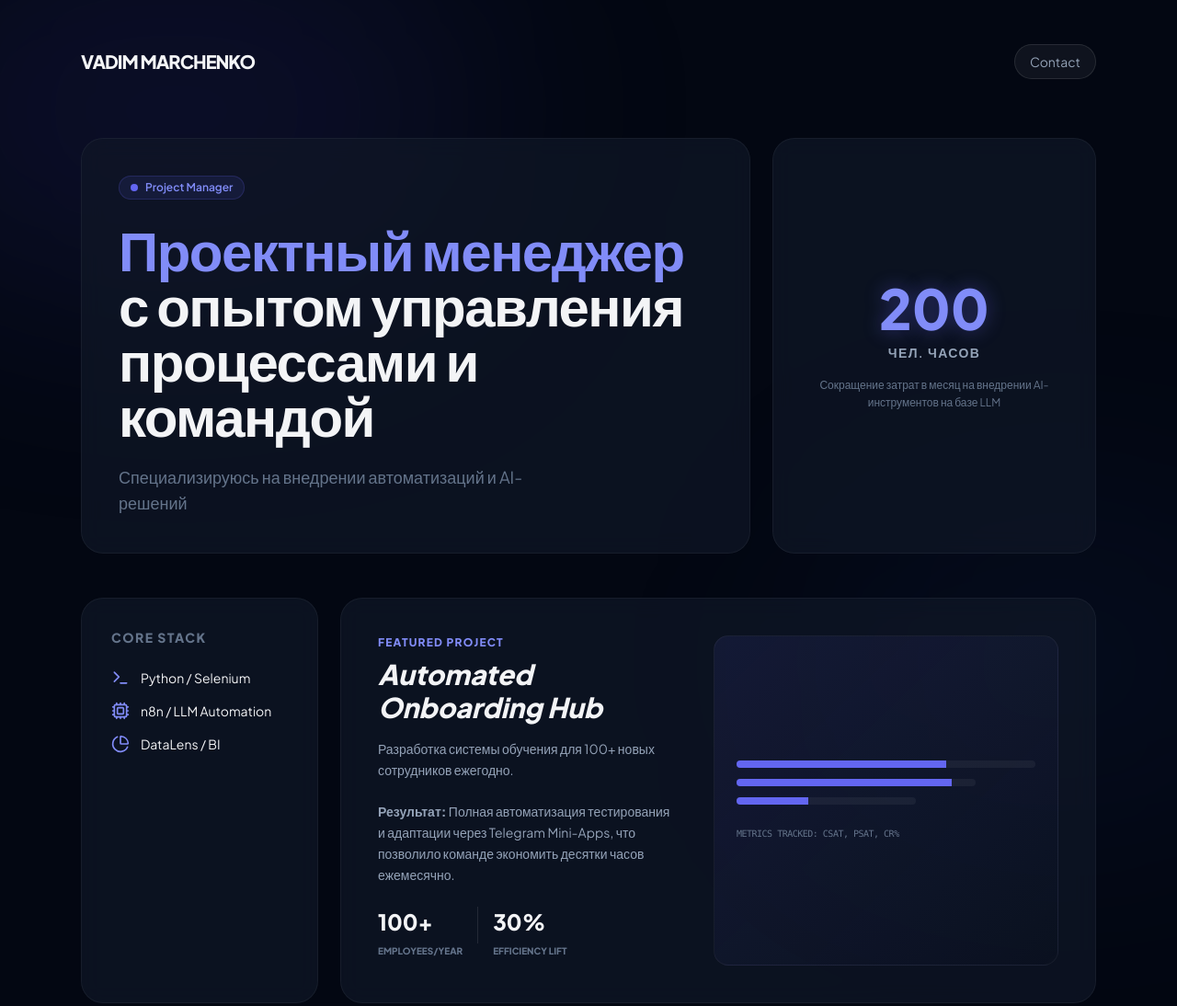
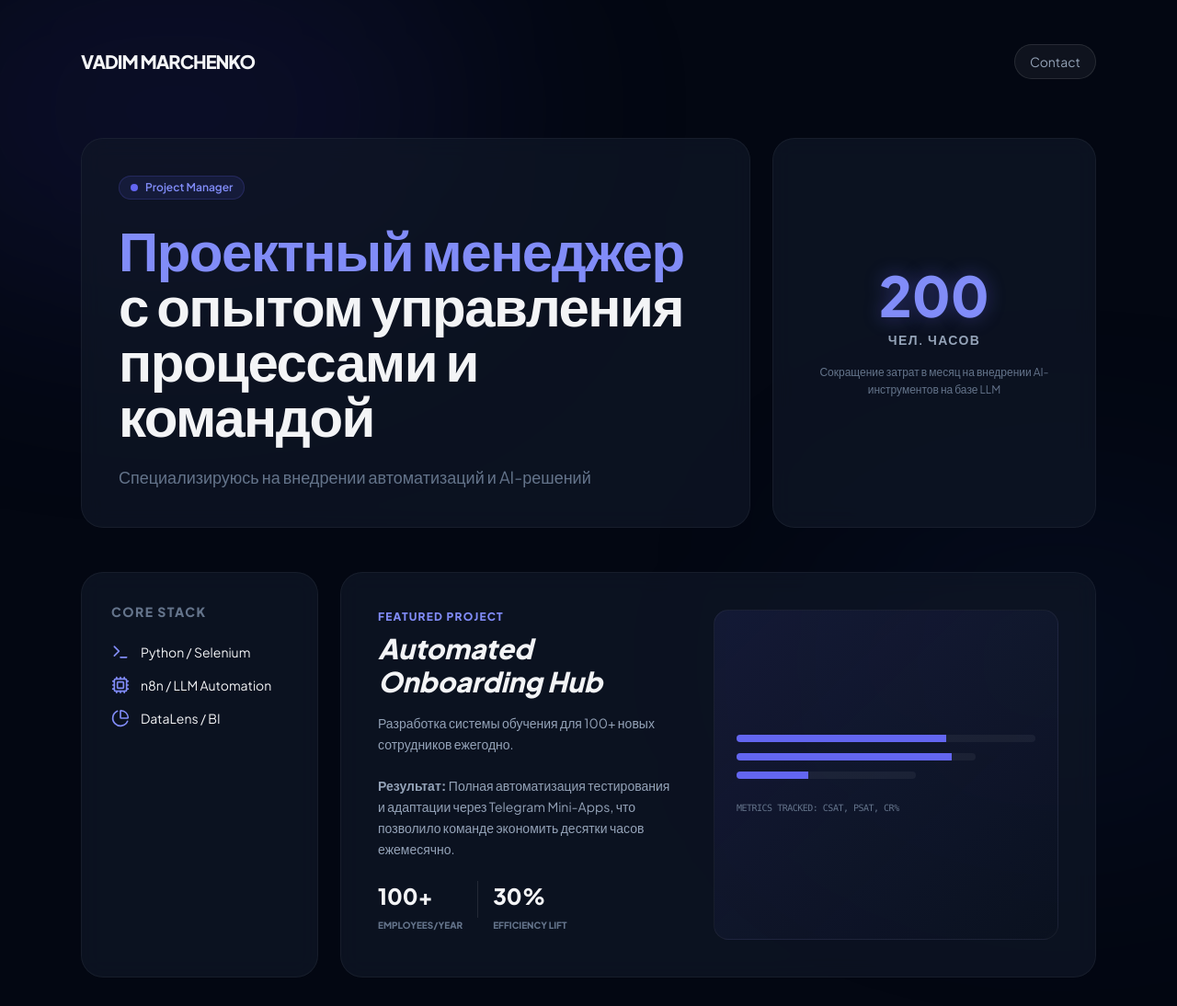
Before and after one commit to 7555v/7555v.github.io, a plain HTML site: page index.html in a window 1280 px wide. Shown: the top 1094 px of the page at 92% size. Drawn offline with nearby package versions, Linux system fonts and the light colour scheme.

Commit message:
index.html

```diff
--- a/index.html
+++ b/index.html
@@ -45,7 +45,7 @@
                 <h1 class="text-4xl md:text-6xl font-extrabold tracking-tight mb-6 leading-[1.1]">
                     <span class="text-indigo-400">Проектный менеджер</span> с опытом управления процессами и командой
                 </h1>
-                <p class="text-slate-500 text-lg max-w-lg">
+                <p class="text-slate-500 text-lg">
                     Специализируюсь на внедрении автоматизаций и AI-решений
                 </p>
             </div>
```
